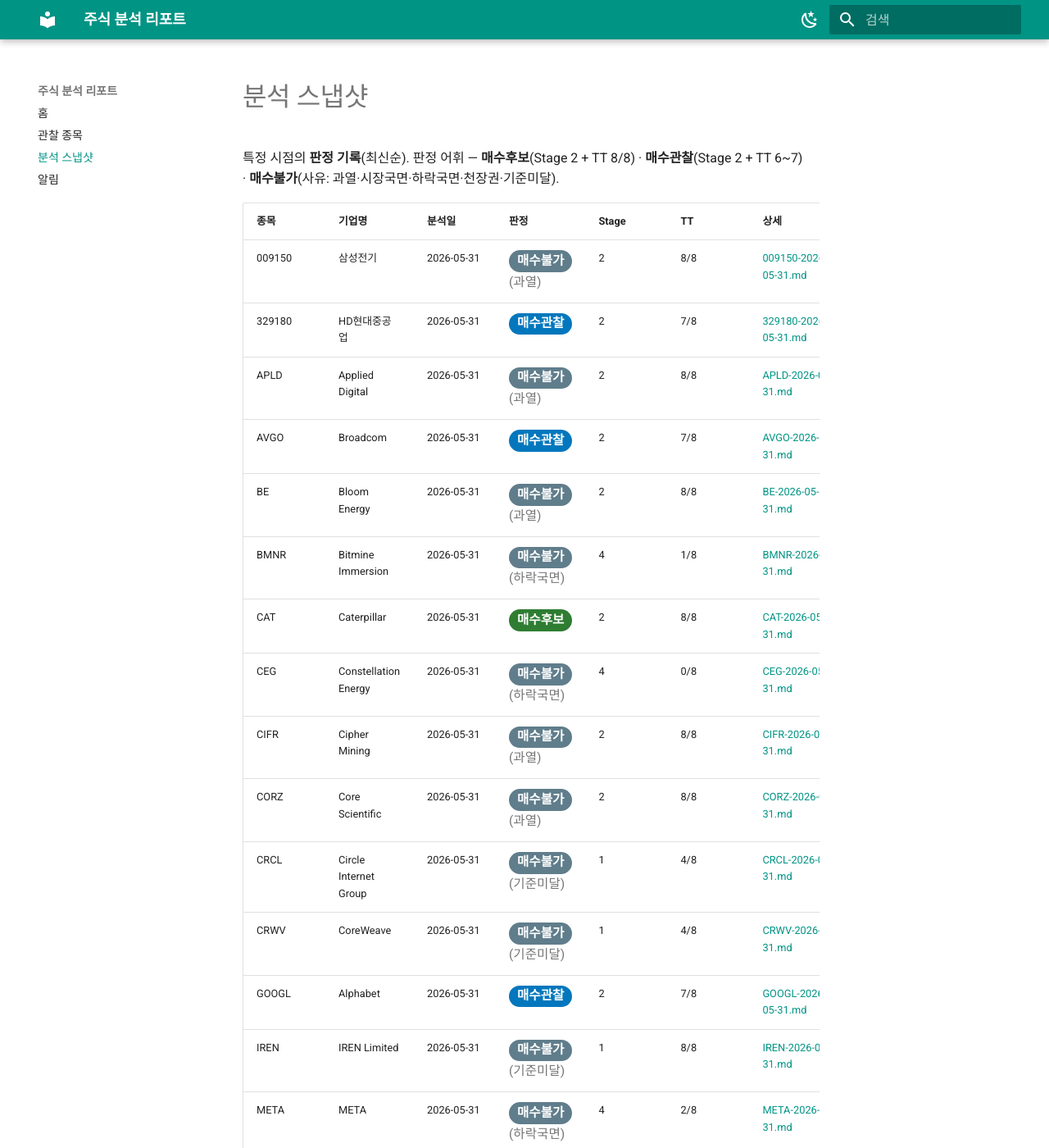
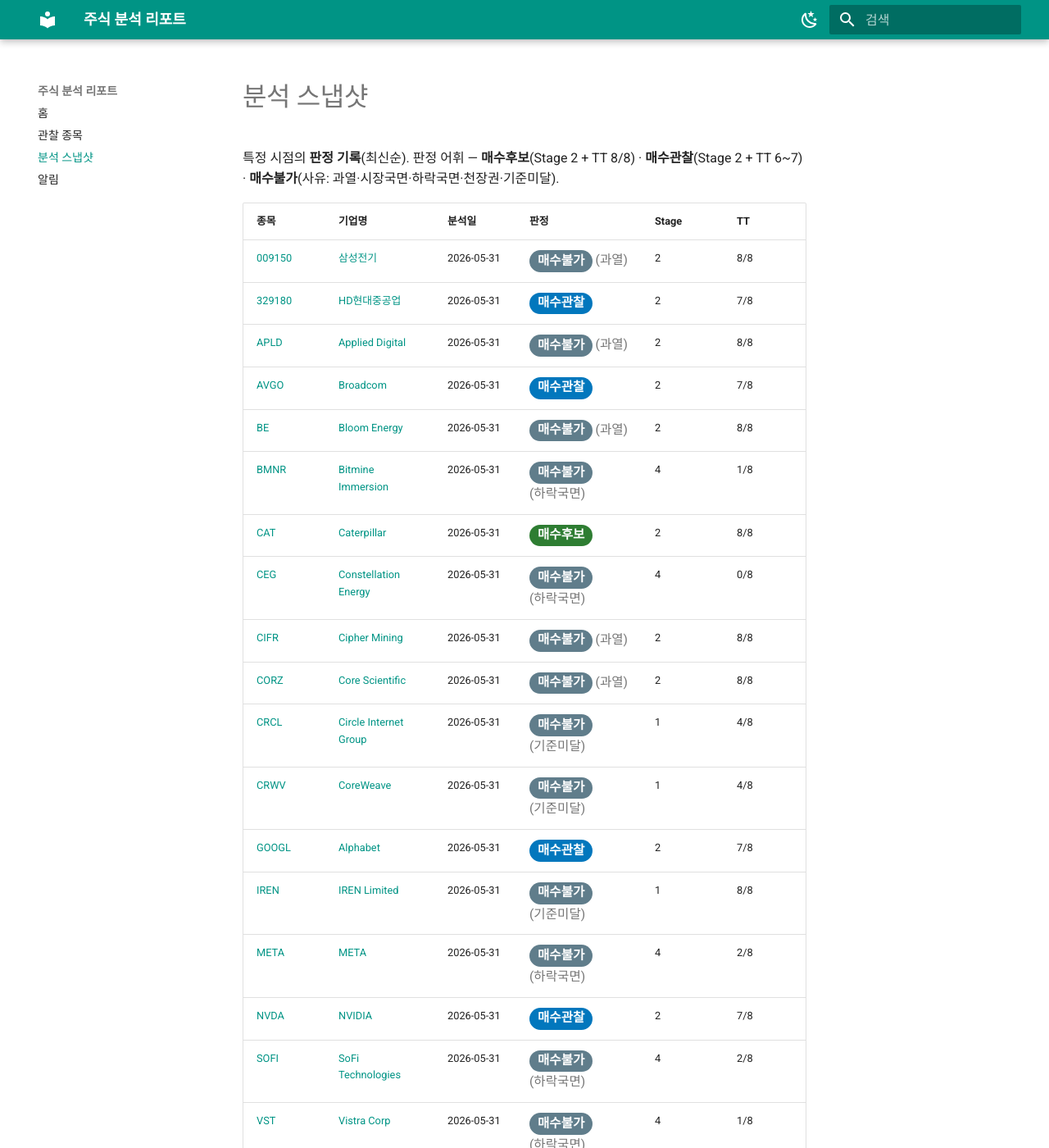
Before and after one commit to workindex/stock-reports, an MkDocs documentation site: the page built from docs/snapshots/index.md, in a window 1280 px wide and 1400 px high. Shown: the whole window at 82% size. Built offline with MkDocs 1.6.1 and Material for MkDocs 9.7.7, drawn with Linux system fonts in a browser that asks for light colours; comment, search, counter and statistics services are not loaded; some of the changed text lies outside the part shown.

Commit message:
refactor: 테이블 상세 컬럼 제거, 종목·기업명 링크로 변환
- 스냅샷·워치리스트·홈·알림 테이블에서 상세 컬럼 삭제
- 종목, 기업명 셀을 상세 페이지로 바로 이동하는 링크로 변환

```diff
--- a/docs/snapshots/index.md
+++ b/docs/snapshots/index.md
@@ -2,34 +2,34 @@
 
 특정 시점의 **판정 기록**(최신순). 판정 어휘 — **매수후보**(Stage 2 + TT 8/8) · **매수관찰**(Stage 2 + TT 6~7) · **매수불가**(사유: 과열·시장국면·하락국면·천장권·기준미달).
 
-| 종목 | 기업명 | 분석일 | 판정 | Stage | TT | 상세 |
-|------|--------|--------|------|-------|----|----|
-| 009150 | 삼성전기 | 2026-05-31 | <span class="verdict verdict-nobuy">매수불가</span> <span class="verdict-reason">(과열)</span> | 2 | 8/8 | [009150-2026-05-31.md](009150-2026-05-31.md) |
-| 329180 | HD현대중공업 | 2026-05-31 | <span class="verdict verdict-watch">매수관찰</span> | 2 | 7/8 | [329180-2026-05-31.md](329180-2026-05-31.md) |
-| APLD | Applied Digital | 2026-05-31 | <span class="verdict verdict-nobuy">매수불가</span> <span class="verdict-reason">(과열)</span> | 2 | 8/8 | [APLD-2026-05-31.md](APLD-2026-05-31.md) |
-| AVGO | Broadcom | 2026-05-31 | <span class="verdict verdict-watch">매수관찰</span> | 2 | 7/8 | [AVGO-2026-05-31.md](AVGO-2026-05-31.md) |
-| BE | Bloom Energy | 2026-05-31 | <span class="verdict verdict-nobuy">매수불가</span> <span class="verdict-reason">(과열)</span> | 2 | 8/8 | [BE-2026-05-31.md](BE-2026-05-31.md) |
-| BMNR | Bitmine Immersion | 2026-05-31 | <span class="verdict verdict-nobuy">매수불가</span> <span class="verdict-reason">(하락국면)</span> | 4 | 1/8 | [BMNR-2026-05-31.md](BMNR-2026-05-31.md) |
-| CAT | Caterpillar | 2026-05-31 | <span class="verdict verdict-cand">매수후보</span> | 2 | 8/8 | [CAT-2026-05-31.md](CAT-2026-05-31.md) |
-| CEG | Constellation Energy | 2026-05-31 | <span class="verdict verdict-nobuy">매수불가</span> <span class="verdict-reason">(하락국면)</span> | 4 | 0/8 | [CEG-2026-05-31.md](CEG-2026-05-31.md) |
-| CIFR | Cipher Mining | 2026-05-31 | <span class="verdict verdict-nobuy">매수불가</span> <span class="verdict-reason">(과열)</span> | 2 | 8/8 | [CIFR-2026-05-31.md](CIFR-2026-05-31.md) |
-| CORZ | Core Scientific | 2026-05-31 | <span class="verdict verdict-nobuy">매수불가</span> <span class="verdict-reason">(과열)</span> | 2 | 8/8 | [CORZ-2026-05-31.md](CORZ-2026-05-31.md) |
-| CRCL | Circle Internet Group | 2026-05-31 | <span class="verdict verdict-nobuy">매수불가</span> <span class="verdict-reason">(기준미달)</span> | 1 | 4/8 | [CRCL-2026-05-31.md](CRCL-2026-05-31.md) |
-| CRWV | CoreWeave | 2026-05-31 | <span class="verdict verdict-nobuy">매수불가</span> <span class="verdict-reason">(기준미달)</span> | 1 | 4/8 | [CRWV-2026-05-31.md](CRWV-2026-05-31.md) |
-| GOOGL | Alphabet | 2026-05-31 | <span class="verdict verdict-watch">매수관찰</span> | 2 | 7/8 | [GOOGL-2026-05-31.md](GOOGL-2026-05-31.md) |
-| IREN | IREN Limited | 2026-05-31 | <span class="verdict verdict-nobuy">매수불가</span> <span class="verdict-reason">(기준미달)</span> | 1 | 8/8 | [IREN-2026-05-31.md](IREN-2026-05-31.md) |
-| META | META | 2026-05-31 | <span class="verdict verdict-nobuy">매수불가</span> <span class="verdict-reason">(하락국면)</span> | 4 | 2/8 | [META-2026-05-31.md](META-2026-05-31.md) |
-| NVDA | NVIDIA | 2026-05-31 | <span class="verdict verdict-watch">매수관찰</span> | 2 | 7/8 | [NVDA-2026-05-31.md](NVDA-2026-05-31.md) |
-| SOFI | SoFi Technologies | 2026-05-31 | <span class="verdict verdict-nobuy">매수불가</span> <span class="verdict-reason">(하락국면)</span> | 4 | 2/8 | [SOFI-2026-05-31.md](SOFI-2026-05-31.md) |
-| VST | Vistra Corp | 2026-05-31 | <span class="verdict verdict-nobuy">매수불가</span> <span class="verdict-reason">(하락국면)</span> | 4 | 1/8 | [VST-2026-05-31.md](VST-2026-05-31.md) |
-| AVGO | Broadcom | 2026-05-30 | <span class="verdict verdict-watch">매수관찰</span> | 2 | 7/8 | [AVGO-20260530.md](AVGO-20260530.md) |
-| CAT | Caterpillar | 2026-05-30 | <span class="verdict verdict-cand">매수후보</span> | 2 | 8/8 | [CAT-20260530.md](CAT-20260530.md) |
-| CRCL | Circle Internet Group | 2026-05-30 | <span class="verdict verdict-nobuy">매수불가</span> <span class="verdict-reason">(기준미달)</span> | 1 | 4/8 | [CRCL-20260530.md](CRCL-20260530.md) |
-| GOOGL | Alphabet | 2026-05-30 | <span class="verdict verdict-watch">매수관찰</span> | 2 | 7/8 | [GOOGL-20260530.md](GOOGL-20260530.md) |
-| META | META | 2026-05-30 | <span class="verdict verdict-nobuy">매수불가</span> <span class="verdict-reason">(하락국면)</span> | 4 | 2/8 | [META-20260530.md](META-20260530.md) |
-| NVDA | NVIDIA | 2026-05-30 | <span class="verdict verdict-watch">매수관찰</span> | 2 | 7/8 | [NVDA-20260530.md](NVDA-20260530.md) |
-| 009150 | 삼성전기 | 2026-05-29 | <span class="verdict verdict-nobuy">매수불가</span> <span class="verdict-reason">(과열)</span> | 2 | 8/8 | [009150-삼성전기-20260529.md](009150-삼성전기-20260529.md) |
-| 329180 | HD현대중공업 | 2026-05-29 | <span class="verdict verdict-watch">매수관찰</span> | 2 | 7/8 | [329180-현대중공업-20260529.md](329180-현대중공업-20260529.md) |
-| BMNR | Bitmine Immersion | 2026-05-29 | <span class="verdict verdict-nobuy">매수불가</span> <span class="verdict-reason">(하락국면)</span> | 4 | 2/8 | [BMNR-20260529.md](BMNR-20260529.md) |
-| META | META | 2026-05-29 | <span class="verdict verdict-nobuy">매수불가</span> <span class="verdict-reason">(천장권)</span> | 3 | 2/8 | [META-20260529.md](META-20260529.md) |
-| SOFI | SoFi Technologies | 2026-05-29 | <span class="verdict verdict-nobuy">매수불가</span> <span class="verdict-reason">(하락국면)</span> | 4 | 2/8 | [SOFI-20260529.md](SOFI-20260529.md) |
+| 종목 | 기업명 | 분석일 | 판정 | Stage | TT |
+|------|--------|--------|------|-------|----|
+| [009150](009150-2026-05-31.md) | [삼성전기](009150-2026-05-31.md) | 2026-05-31 | <span class="verdict verdict-nobuy">매수불가</span> <span class="verdict-reason">(과열)</span> | 2 | 8/8 |
+| [329180](329180-2026-05-31.md) | [HD현대중공업](329180-2026-05-31.md) | 2026-05-31 | <span class="verdict verdict-watch">매수관찰</span> | 2 | 7/8 |
+| [APLD](APLD-2026-05-31.md) | [Applied Digital](APLD-2026-05-31.md) | 2026-05-31 | <span class="verdict verdict-nobuy">매수불가</span> <span class="verdict-reason">(과열)</span> | 2 | 8/8 |
+| [AVGO](AVGO-2026-05-31.md) | [Broadcom](AVGO-2026-05-31.md) | 2026-05-31 | <span class="verdict verdict-watch">매수관찰</span> | 2 | 7/8 |
+| [BE](BE-2026-05-31.md) | [Bloom Energy](BE-2026-05-31.md) | 2026-05-31 | <span class="verdict verdict-nobuy">매수불가</span> <span class="verdict-reason">(과열)</span> | 2 | 8/8 |
+| [BMNR](BMNR-2026-05-31.md) | [Bitmine Immersion](BMNR-2026-05-31.md) | 2026-05-31 | <span class="verdict verdict-nobuy">매수불가</span> <span class="verdict-reason">(하락국면)</span> | 4 | 1/8 |
+| [CAT](CAT-2026-05-31.md) | [Caterpillar](CAT-2026-05-31.md) | 2026-05-31 | <span class="verdict verdict-cand">매수후보</span> | 2 | 8/8 |
+| [CEG](CEG-2026-05-31.md) | [Constellation Energy](CEG-2026-05-31.md) | 2026-05-31 | <span class="verdict verdict-nobuy">매수불가</span> <span class="verdict-reason">(하락국면)</span> | 4 | 0/8 |
+| [CIFR](CIFR-2026-05-31.md) | [Cipher Mining](CIFR-2026-05-31.md) | 2026-05-31 | <span class="verdict verdict-nobuy">매수불가</span> <span class="verdict-reason">(과열)</span> | 2 | 8/8 |
+| [CORZ](CORZ-2026-05-31.md) | [Core Scientific](CORZ-2026-05-31.md) | 2026-05-31 | <span class="verdict verdict-nobuy">매수불가</span> <span class="verdict-reason">(과열)</span> | 2 | 8/8 |
+| [CRCL](CRCL-2026-05-31.md) | [Circle Internet Group](CRCL-2026-05-31.md) | 2026-05-31 | <span class="verdict verdict-nobuy">매수불가</span> <span class="verdict-reason">(기준미달)</span> | 1 | 4/8 |
+| [CRWV](CRWV-2026-05-31.md) | [CoreWeave](CRWV-2026-05-31.md) | 2026-05-31 | <span class="verdict verdict-nobuy">매수불가</span> <span class="verdict-reason">(기준미달)</span> | 1 | 4/8 |
+| [GOOGL](GOOGL-2026-05-31.md) | [Alphabet](GOOGL-2026-05-31.md) | 2026-05-31 | <span class="verdict verdict-watch">매수관찰</span> | 2 | 7/8 |
+| [IREN](IREN-2026-05-31.md) | [IREN Limited](IREN-2026-05-31.md) | 2026-05-31 | <span class="verdict verdict-nobuy">매수불가</span> <span class="verdict-reason">(기준미달)</span> | 1 | 8/8 |
+| [META](META-2026-05-31.md) | [META](META-2026-05-31.md) | 2026-05-31 | <span class="verdict verdict-nobuy">매수불가</span> <span class="verdict-reason">(하락국면)</span> | 4 | 2/8 |
+| [NVDA](NVDA-2026-05-31.md) | [NVIDIA](NVDA-2026-05-31.md) | 2026-05-31 | <span class="verdict verdict-watch">매수관찰</span> | 2 | 7/8 |
+| [SOFI](SOFI-2026-05-31.md) | [SoFi Technologies](SOFI-2026-05-31.md) | 2026-05-31 | <span class="verdict verdict-nobuy">매수불가</span> <span class="verdict-reason">(하락국면)</span> | 4 | 2/8 |
+| [VST](VST-2026-05-31.md) | [Vistra Corp](VST-2026-05-31.md) | 2026-05-31 | <span class="verdict verdict-nobuy">매수불가</span> <span class="verdict-reason">(하락국면)</span> | 4 | 1/8 |
+| [AVGO](AVGO-20260530.md) | [Broadcom](AVGO-20260530.md) | 2026-05-30 | <span class="verdict verdict-watch">매수관찰</span> | 2 | 7/8 |
+| [CAT](CAT-20260530.md) | [Caterpillar](CAT-20260530.md) | 2026-05-30 | <span class="verdict verdict-cand">매수후보</span> | 2 | 8/8 |
+| [CRCL](CRCL-20260530.md) | [Circle Internet Group](CRCL-20260530.md) | 2026-05-30 | <span class="verdict verdict-nobuy">매수불가</span> <span class="verdict-reason">(기준미달)</span> | 1 | 4/8 |
+| [GOOGL](GOOGL-20260530.md) | [Alphabet](GOOGL-20260530.md) | 2026-05-30 | <span class="verdict verdict-watch">매수관찰</span> | 2 | 7/8 |
+| [META](META-20260530.md) | [META](META-20260530.md) | 2026-05-30 | <span class="verdict verdict-nobuy">매수불가</span> <span class="verdict-reason">(하락국면)</span> | 4 | 2/8 |
+| [NVDA](NVDA-20260530.md) | [NVIDIA](NVDA-20260530.md) | 2026-05-30 | <span class="verdict verdict-watch">매수관찰</span> | 2 | 7/8 |
+| [009150](009150-삼성전기-20260529.md) | [삼성전기](009150-삼성전기-20260529.md) | 2026-05-29 | <span class="verdict verdict-nobuy">매수불가</span> <span class="verdict-reason">(과열)</span> | 2 | 8/8 |
+| [329180](329180-현대중공업-20260529.md) | [HD현대중공업](329180-현대중공업-20260529.md) | 2026-05-29 | <span class="verdict verdict-watch">매수관찰</span> | 2 | 7/8 |
+| [BMNR](BMNR-20260529.md) | [Bitmine Immersion](BMNR-20260529.md) | 2026-05-29 | <span class="verdict verdict-nobuy">매수불가</span> <span class="verdict-reason">(하락국면)</span> | 4 | 2/8 |
+| [META](META-20260529.md) | [META](META-20260529.md) | 2026-05-29 | <span class="verdict verdict-nobuy">매수불가</span> <span class="verdict-reason">(천장권)</span> | 3 | 2/8 |
+| [SOFI](SOFI-20260529.md) | [SoFi Technologies](SOFI-20260529.md) | 2026-05-29 | <span class="verdict verdict-nobuy">매수불가</span> <span class="verdict-reason">(하락국면)</span> | 4 | 2/8 |
```
Also changed, not shown: docs/index.md (+5 -5 lines), docs/watchlist/index.md (+20 -20 lines), gen.py (+12 -10 lines).
